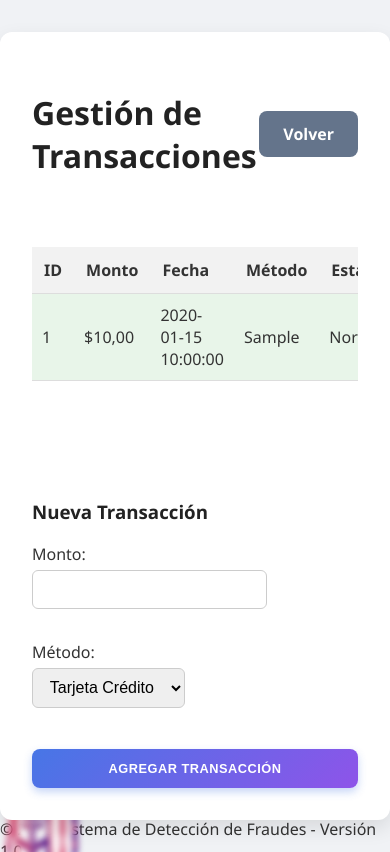
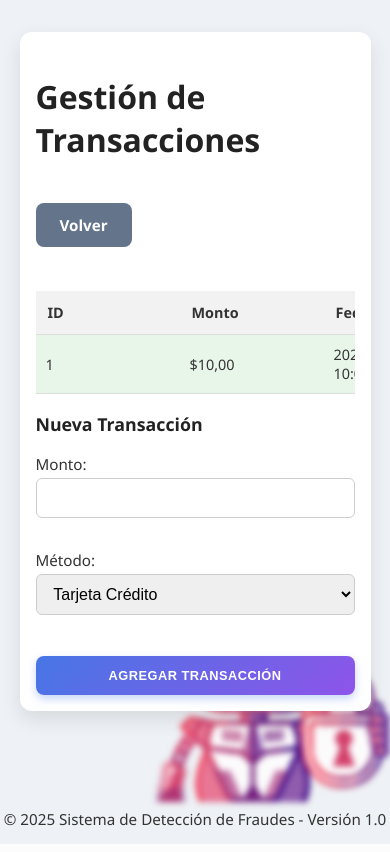
Before and after one commit to pandafter/pyme_fraud_detection, a Flask app: template core/templates/transactions.html in a window 390 px wide. Run offline with Flask 3, Linux system fonts and the light colour scheme; the template is opened without the code that fills it: most values are stand-ins (such as "Sample title", 1, 10 or a date in 2020).

Commit message:
Responsive Style Fix

```diff
--- a/core/static/css/dashboard.css
+++ b/core/static/css/dashboard.css
@@ -1,24 +1,32 @@
-/* Estilos base con personalidad única */
+/* Tipografía responsiva y estructura base */
+body {
+    font-family: 'Segoe UI', Tahoma, Geneva, Verdana, sans-serif;
+    margin: 0;
+    padding: 0;
+    font-size: clamp(0.95rem, 1vw, 1.1rem);
+    background-color: #eef1f5;
+}
 
 #dashTitle {
     color: white;
 }
 
-
+/* Contenedor principal */
 .dashboard-container {
-    max-width: 1200px;
-    margin: 0 auto;
-    padding: 20px;
-    font-family: 'Segoe UI', Tahoma, Geneva, Verdana, sans-serif;
+    max-width: 100%;
+    width: 95%;
+    margin: auto;
+    padding: clamp(1rem, 2vw, 2rem);
     background-color: #f5f7fa;
     border-radius: 15px;
     box-shadow: 0 8px 16px rgba(0, 0, 0, 0.1);
 }
 
+/* Encabezado del dashboard */
 .dashboard-header {
     text-align: center;
-    margin-bottom: 30px;
-    padding: 20px;
+    margin-bottom: 2rem;
+    padding: clamp(1rem, 2vw, 2rem);
     background: linear-gradient(135deg, #6e48aa 0%, #9d50bb 100%);
     color: white;
     border-radius: 12px;
@@ -27,22 +35,22 @@
 
 .dashboard-header h2 {
     margin: 0;
-    font-size: 2.2rem;
+    font-size: clamp(1.8rem, 4vw, 2.5rem);
     font-weight: 600;
     letter-spacing: 1px;
 }
 
 .dashboard-header p {
     margin: 10px 0 0;
-    font-size: 1.1rem;
+    font-size: clamp(1rem, 2vw, 1.2rem);
     opacity: 0.9;
 }
 
-/* Tarjetas con diseño distintivo */
+/* Tarjetas */
 .card {
     background: white;
     border-radius: 12px;
-    padding: 25px;
+    padding: clamp(1rem, 2vw, 1.5rem);
     margin-bottom: 25px;
     box-shadow: 0 4px 12px rgba(0, 0, 0, 0.08);
     border: 1px solid #e1e5eb;
@@ -55,33 +63,33 @@
 }
 
 .card h3 {
-    margin-top: 0;
+    font-size: clamp(1.3rem, 3vw, 1.6rem);
     color: #4a4a4a;
-    font-size: 1.5rem;
+    margin-bottom: 1rem;
     border-bottom: 2px solid #e1e5eb;
     padding-bottom: 10px;
-    margin-bottom: 20px;
 }
 
-/* Grupos de botones */
-.button-group {
+/* Botones */
+.button-group, .action-buttons {
     display: flex;
     gap: 15px;
+    flex-wrap: wrap;
+    justify-content: center;
     margin: 20px 0;
-    flex-wrap: wrap;
 }
 
-/* Botones con estilo único */
 .btn-primary, .btn-danger {
     padding: 12px 24px;
-    border: none;
     border-radius: 8px;
     font-weight: 600;
+    font-size: 1rem;
+    text-transform: uppercase;
+    letter-spacing: 0.5px;
     cursor: pointer;
+    border: none;
     transition: all 0.3s ease;
-    font-size: 1rem;
-    letter-spacing: 0.5px;
-    text-transform: uppercase;
+    min-width: 140px;
 }
 
 .btn-primary {
@@ -108,9 +116,9 @@
     box-shadow: 0 6px 12px rgba(255, 65, 108, 0.4);
 }
 
-/* Estado del monitor */
+/* Monitor */
 #monitorStatus {
-    font-size: 1.1rem;
+    font-size: 1rem;
     font-weight: 600;
     padding: 8px 15px;
     border-radius: 20px;
@@ -119,7 +127,7 @@
     color: #666;
 }
 
-/* Output en tiempo real */
+/* Salida en tiempo real */
 .realtime-output {
     background-color: #f8f9fa;
     border-radius: 10px;
@@ -130,6 +138,7 @@
     border: 1px dashed #d1d5db;
 }
 
+/* Transacciones */
 .transaction {
     padding: 15px;
     margin-bottom: 15px;
@@ -145,8 +154,8 @@
 }
 
 .transaction p {
+    font-size: 0.95rem;
     margin: 8px 0;
-    font-size: 0.95rem;
 }
 
 .transaction strong {
@@ -160,17 +169,17 @@
     padding: 20px;
 }
 
-/* Formulario de reportes */
+/* Formulario de fechas */
 .date-range {
     display: flex;
     gap: 20px;
+    flex-wrap: wrap;
     margin-bottom: 20px;
-    flex-wrap: wrap;
 }
 
 .date-input {
     flex: 1;
-    min-width: 200px;
+    min-width: 180px;
 }
 
 .date-input label {
@@ -183,14 +192,16 @@
 .date-input input {
     width: 100%;
     padding: 10px;
-    border: 1px solid #ddd;
     border-radius: 6px;
     font-size: 1rem;
+    border: 1px solid #ddd;
 }
 
+/* Radios */
 .radio-group {
     display: flex;
     gap: 20px;
+    flex-wrap: wrap;
     margin-bottom: 20px;
 }
 
@@ -206,8 +217,8 @@
     padding: 12px 20px;
     margin: 15px 0;
     border-radius: 8px;
+    text-align: center;
     font-weight: 500;
-    text-align: center;
     animation: fadeIn 0.3s ease;
 }
 
@@ -229,46 +240,13 @@
     border: 1px solid #90caf9;
 }
 
-/* Botones de acción */
-.action-buttons {
-    display: flex;
-    gap: 15px;
-    margin-top: 30px;
-    justify-content: center;
-    flex-wrap: wrap;
-}
-
-/* Efectos y animaciones */
+/* Animaciones */
 @keyframes fadeIn {
     from { opacity: 0; transform: translateY(10px); }
     to { opacity: 1; transform: translateY(0); }
 }
 
-/* Responsive design */
-@media (max-width: 768px) {
-    .dashboard-container {
-        padding: 15px;
-    }
-
-    .card {
-        padding: 20px;
-    }
-
-    .date-range {
-        flex-direction: column;
-        gap: 15px;
-    }
-
-    .button-group, .action-buttons {
-        flex-direction: column;
-    }
-
-    .btn-primary, .btn-danger {
-        width: 100%;
-    }
-}
-
-/* Estilo para scrollbar */
+/* Scroll personalizado */
 .realtime-output::-webkit-scrollbar {
     width: 8px;
 }
@@ -287,6 +265,33 @@
     background: #a8a8a8;
 }
 
+/* Responsivo: Breakpoints */
+@media (max-width: 992px) {
+    .btn-primary, .btn-danger {
+        flex: 1;
+    }
+}
+
+@media (max-width: 576px) {
+    .dashboard-header h2 {
+        font-size: 1.5rem;
+    }
+
+    .transaction {
+        font-size: 0.9rem;
+    }
+
+    .button-group, .action-buttons {
+        flex-direction: column;
+        align-items: stretch;
+    }
+
+    .btn-primary, .btn-danger {
+        width: 100%;
+    }
+}
+
+/* Fuente destacada */
 span {
     font-weight: bold;
 }
--- a/core/static/css/styles.css
+++ b/core/static/css/styles.css
@@ -3,7 +3,6 @@ body {
     font-family: 'Segoe UI', sans-serif;
     background-color: #f0f2f5;
     margin: 0;
-    margin-top: 5%;
     padding: 0;
     color: #333;
 }
@@ -11,6 +10,7 @@ body {
 h2, h3 {
     color: #222;
 }
+
 a {
     text-decoration: none;
 }
@@ -22,24 +22,29 @@ h2 {
 header {
     display: flex;
     justify-content: center;
+    flex-wrap: wrap;
+    padding: 1rem;
+    text-align: center;
 }
 
 header h1 {
     font-weight: bold;
-    font-size: 5rem;
-    margin-top: -5%;
+    font-size: 4vw;
+    margin-top: 0;
 }
 
 /* Contenedores */
 .dashboard-container,
 .auth-container,
 .transactions-container {
+    width: 90%;
     max-width: 900px;
     margin: 2rem auto;
     padding: 2rem;
     background-color: #fff;
     border-radius: 12px;
     box-shadow: 0 8px 20px rgba(0, 0, 0, 0.1);
+    box-sizing: border-box;
 }
 
 /* Header */
@@ -48,6 +53,8 @@ header h1 {
     display: flex;
     justify-content: space-between;
     align-items: center;
+    flex-wrap: wrap;
+    gap: 1rem;
     margin-bottom: 1.5rem;
 }
 
@@ -62,6 +69,7 @@ button,
     border-radius: 8px;
     cursor: pointer;
     transition: background-color 0.2s ease;
+    width: fit-content;
 }
 
 .btn-primary {
@@ -136,12 +144,15 @@ table {
     width: 100%;
     border-collapse: collapse;
     margin-top: 1rem;
+    overflow-x: auto;
+    display: block;
 }
 
 table th, table td {
     padding: 0.8rem;
     border-bottom: 1px solid #ddd;
     text-align: left;
+    min-width: 120px;
 }
 
 table th {
@@ -165,12 +176,15 @@ tr.normal {
     background-color: rgba(0,0,0,0.6);
     justify-content: center;
     align-items: center;
+    padding: 1rem;
+    box-sizing: border-box;
 }
 
 .modal-content {
     background: white;
     padding: 2rem;
     border-radius: 10px;
+    width: 100%;
     max-width: 500px;
     text-align: center;
     box-shadow: 0 10px 25px rgba(0, 0, 0, 0.2);
@@ -200,6 +214,7 @@ tr.normal {
     box-shadow: 0 4px 12px rgba(0, 0, 0, 0.05);
 }
 
+/* Agrupaciones flexibles */
 .button-group,
 .date-range,
 .radio-group,
@@ -220,7 +235,7 @@ tr.normal {
     text-decoration: none;
 }
 
-
+/* Mensajes de estado */
 .status-message {
     padding: 10px;
     margin: 10px 0;
@@ -241,25 +256,72 @@ tr.normal {
 }
 
 .transactions-table-container {
+    overflow-x: auto;
     overflow-y: scroll;
     z-index: 999;
-    height: 30dvh;
+    max-height: 30vh;
 }
 
+/* Footer */
 footer {
     position: fixed;
+    bottom: 0;
     display: flex;
-    width: 100dvw;
-    top: 95dvh;
+    width: 100vw;
     justify-content: center;
     z-index: -999;
 }
 
+/* Imagen decorativa */
 .imgRobot {
     position: fixed;
-    top: 70%;
-    width: 20vw;
-    height: 40vh;
+    bottom: 10%;
+    right: 0;
+    width: 40vw;
+    height: auto;
     filter: blur(3px);
     z-index: -10;
 }
+
+/* ---------- MEDIA QUERIES PARA RESPONSIVIDAD ---------- */
+
+@media (max-width: 768px) {
+    header h1 {
+        font-size: 8vw;
+    }
+
+    .dashboard-header,
+    .transactions-header {
+        flex-direction: column;
+        align-items: flex-start;
+    }
+
+    .button-group,
+    .date-range,
+    .radio-group,
+    .form-row {
+        flex-direction: column;
+    }
+
+    .modal-content {
+        padding: 1rem;
+    }
+}
+
+@media (max-width: 480px) {
+    .dashboard-container,
+    .auth-container,
+    .transactions-container {
+        padding: 1rem;
+    }
+
+    table th, table td {
+        font-size: 0.9rem;
+        padding: 0.5rem;
+    }
+
+    .imgRobot {
+        width: 60vw;
+        bottom: 5%;
+    }
+}
```
